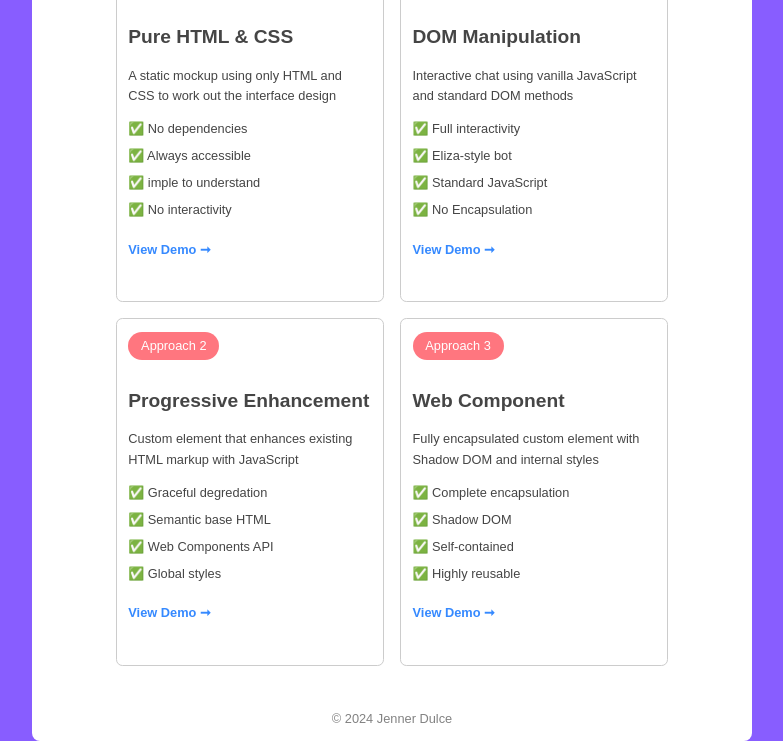
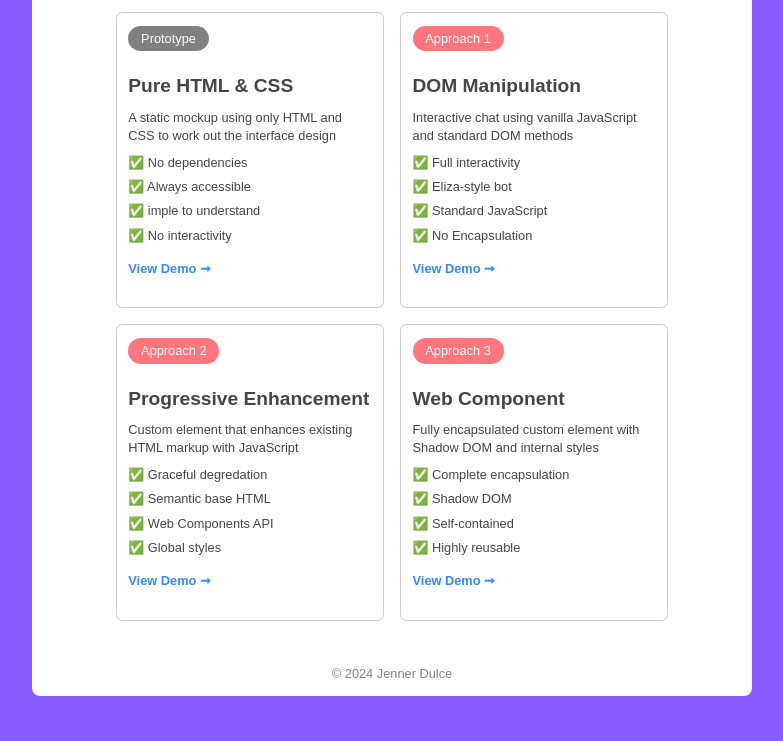
Before and after one commit to jennerdulce/lab6-components, a plain HTML site: page index.html in a window 1280 px wide. Shown: the part 116-857 px from the top of the page, without its empty margins (248-1031 px from the left). After the commit the page ends 812 px from the top, so only its background shows below. Drawn offline with Linux system fonts and the light colour scheme.

Commit message:
styles: fixed container to fit a macbook 14in screen and bigger properly

```diff
--- a/styles.css
+++ b/styles.css
@@ -12,7 +12,8 @@ body {
     display: flex;
     justify-content: center;
     align-items: center;
-    height: 100vh;
+    min-height: 100vh;
+    /* padding: 2em 0; */
     background-color: var(--secondary-color);
     font-family: Arial, Helvetica, sans-serif;
 }
@@ -71,15 +72,15 @@ body {
     display: flex;
     flex-direction: column;
     max-width: 19em;
-    height: 25em;
+    height: 21em;
     padding: 1em .9em;
     border-radius: .5em;
     border: 1px solid #ccc;
     background-color: white;
     color: var(--text-dark);
     font-size: .8em;
-    line-height: 1.6;
-    gap: 1em;
+    line-height: 1.4;
+    gap: 0.7em;
     transition: box-shadow 0.3s ease;
 }
 
```
